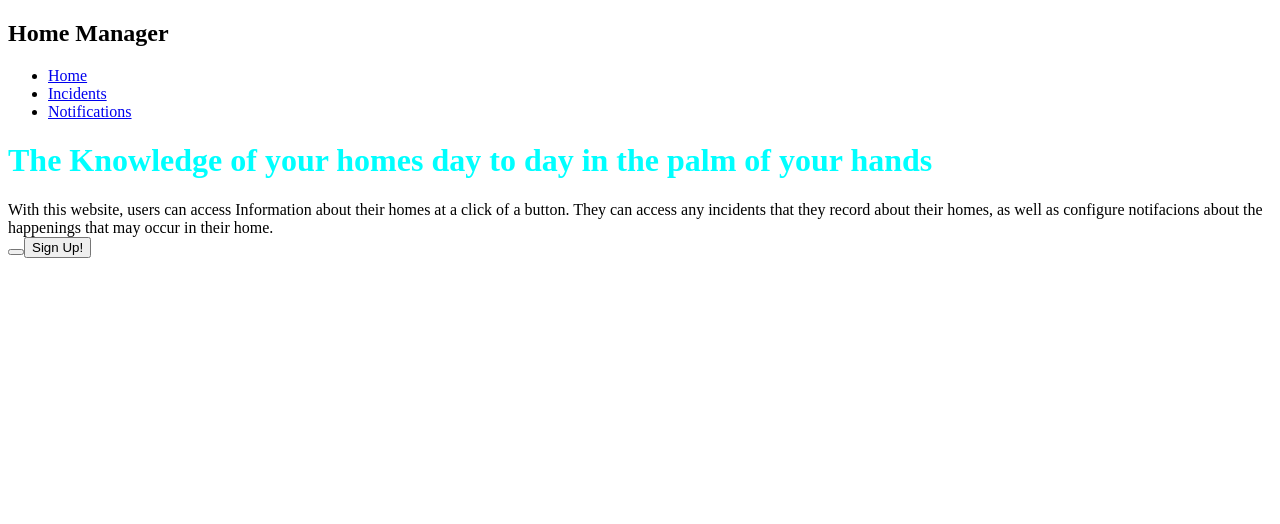
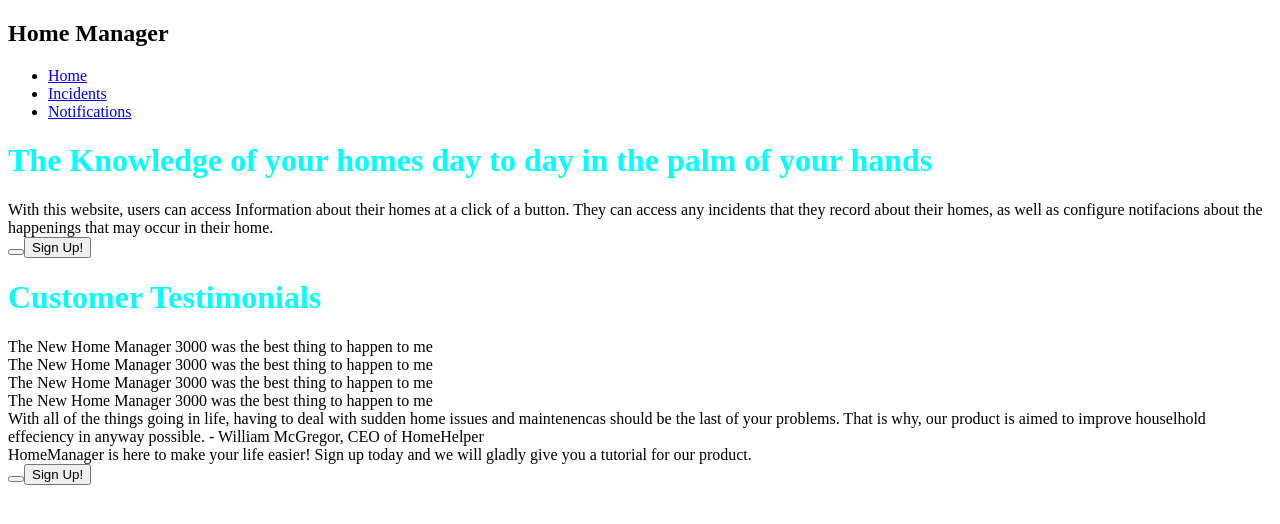
Before and after one commit to KevinMcGregor242/LandingPage, a plain HTML site: page index.html in a window 1280 px wide. Drawn offline with Linux system fonts and the light colour scheme.

Commit message:
Complete the HTML Aspect

```diff
--- a/index.html
+++ b/index.html
@@ -25,5 +25,25 @@
     </div>
     </div>
     <!--<img src="./images/homemanager.jpg" alt="barberry"> -- have to reduce the size -->
+    <h1> Customer Testimonials</h1>
+    <div class = "divcontainer">
+        <div class = "quotes">The New Home Manager 3000 was the best thing to happen to me</div>
+        <div class = "quotes">The New Home Manager 3000 was the best thing to happen to me</div>
+        <div class = "quotes">The New Home Manager 3000 was the best thing to happen to me</div>
+        <div class = "quotes">The New Home Manager 3000 was the best thing to happen to me</div>
+        </div>
+    <div class ="textcontainer3">
+        <text>With all of the things going in life, having to deal with sudden home issues and maintenencas should be the last of your problems. That is why, our product is aimed to improve houselhold effeciency in anyway possible.</text>
+        <text>- William McGregor, CEO of HomeHelper</text>
+    </div>
+    <div class="footer"><text>
+        <span>HomeManager is here to make your life easier!</span> Sign up today and we will gladly give you a tutorial for our product.
+
+    </text>
+
+    </div>
+    <div><button class = "button2">
+            <button>Sign Up!</button>
+        </button>
 </body>
 </html>
```
